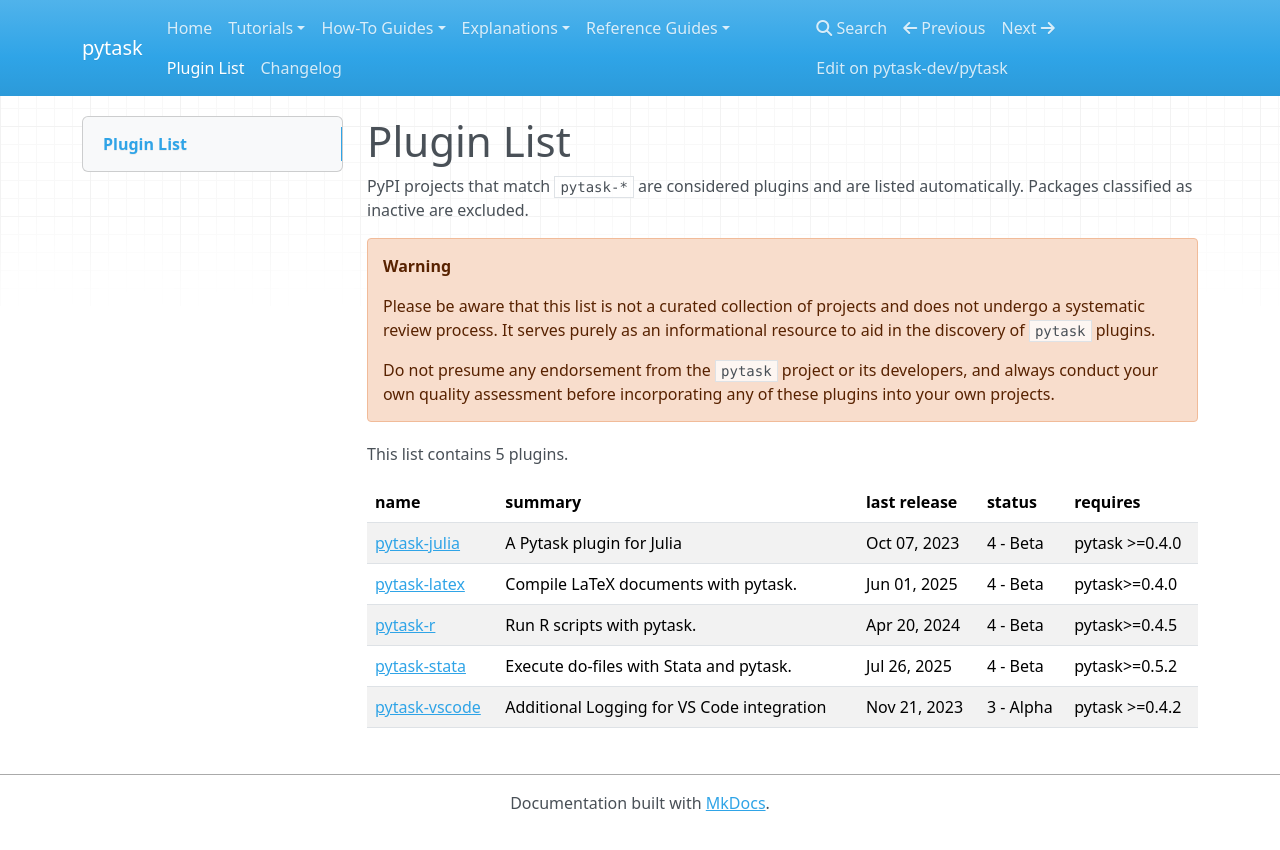
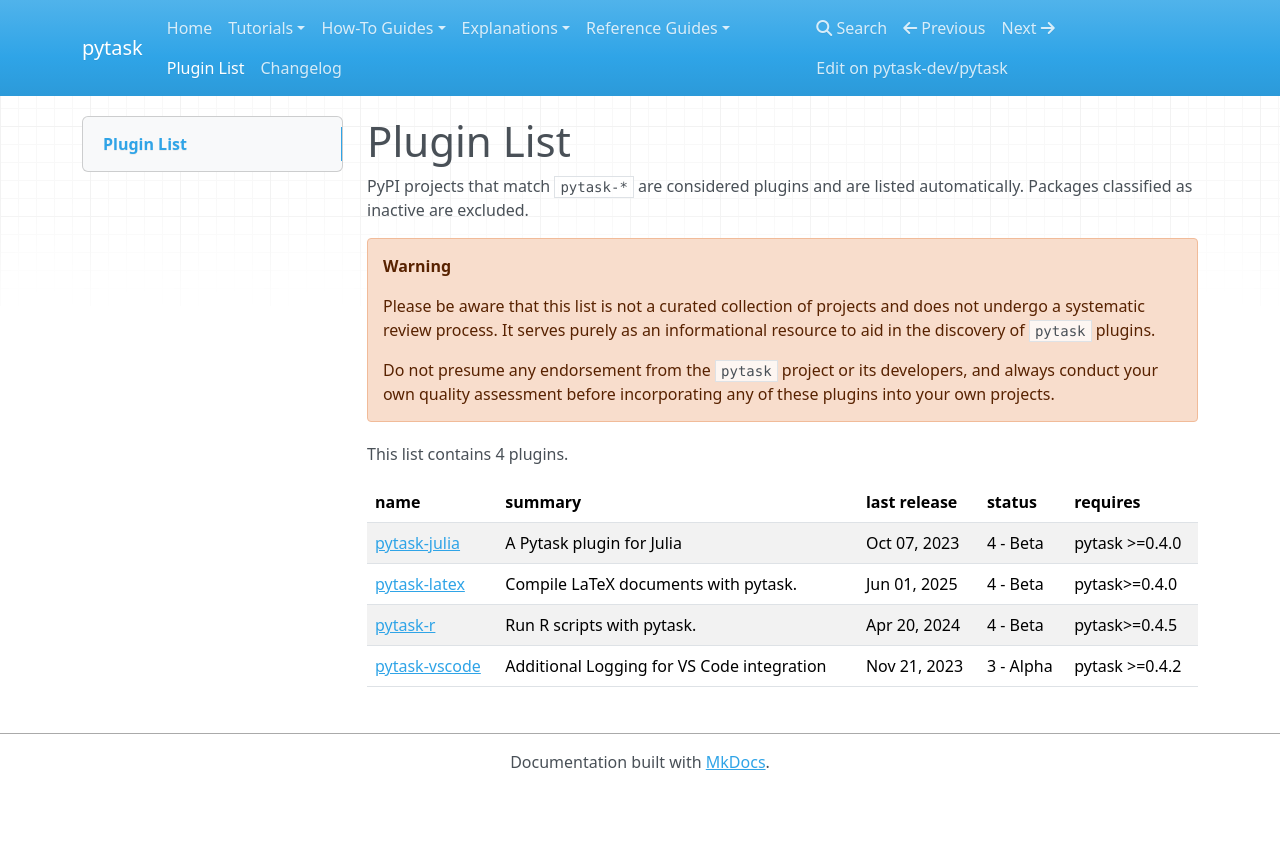
Before and after one commit to pytask-dev/pytask, an MkDocs documentation site: the page built from docs/source/plugin_list.md, in a window 1280 px wide. Shown: the top 850 px of the page. Built offline with MkDocs 1.6.1, drawn with Linux system fonts in a browser that asks for light colours; nearby versions of some CDN libraries.

Commit message:
[automated] Update plugin list

```diff
--- a/docs/source/plugin_list.md
+++ b/docs/source/plugin_list.md
@@ -13,12 +13,11 @@ Packages classified as inactive are excluded.
     conduct your own quality assessment before incorporating any of these plugins into your
     own projects.
 
-This list contains 5 plugins.
+This list contains 4 plugins.
 
 | name                                                     | summary                                    | last release | status    | requires       |
 | -------------------------------------------------------- | ------------------------------------------ | ------------ | --------- | -------------- |
 | [pytask-julia](https://pypi.org/project/pytask-julia/)   | A Pytask plugin for Julia                  | Oct 07, 2023 | 4 - Beta  | pytask >=0.4.0 |
 | [pytask-latex](https://pypi.org/project/pytask-latex/)   | Compile LaTeX documents with pytask.       | Jun 01, 2025 | 4 - Beta  | pytask>=0.4.0  |
 | [pytask-r](https://pypi.org/project/pytask-r/)           | Run R scripts with pytask.                 | Apr 20, 2024 | 4 - Beta  | pytask>=0.4.5  |
-| [pytask-stata](https://pypi.org/project/pytask-stata/)   | Execute do-files with Stata and pytask.    | Jul 26, 2025 | 4 - Beta  | pytask>=0.5.2  |
 | [pytask-vscode](https://pypi.org/project/pytask-vscode/) | Additional Logging for VS Code integration | Nov 21, 2023 | 3 - Alpha | pytask >=0.4.2 |
```
